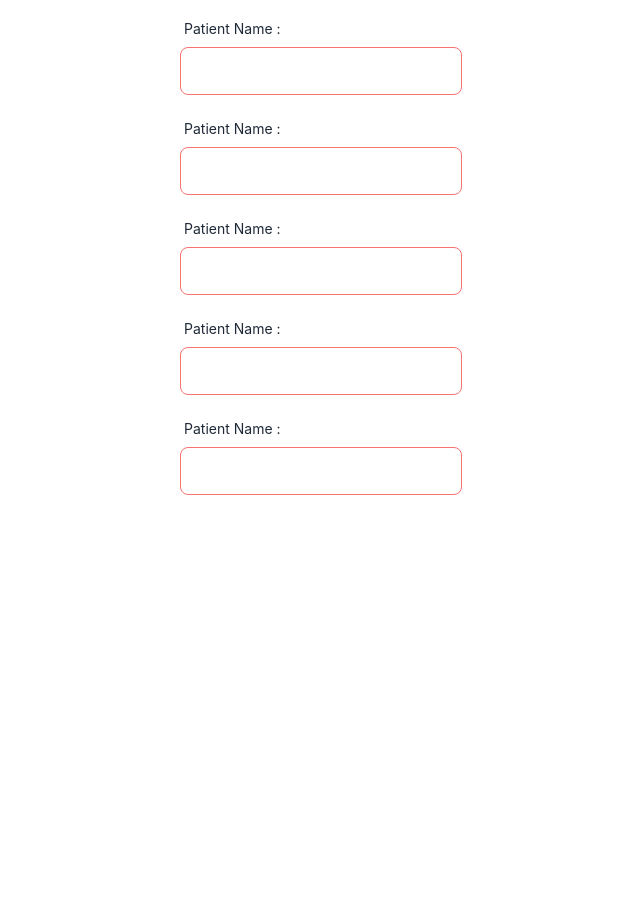
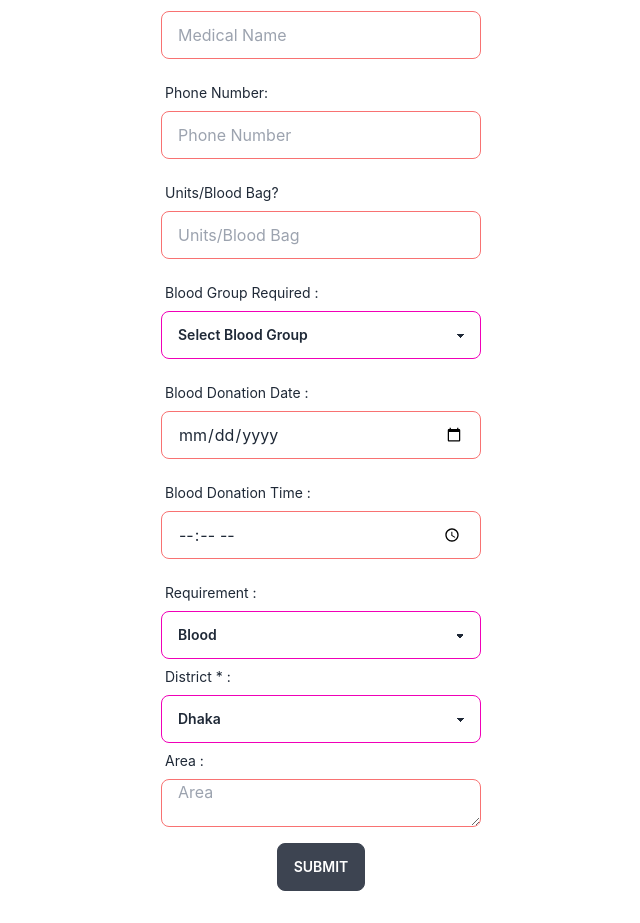
Before and after one commit to tayefulislam/blood-donation, a React (Create React App) app: page / in a window 1280 px wide. Shown: the part 255-1178 px from the top of the page, without its empty margins (319-959 px from the left). Before the commit the page ends 800 px from the top, so only its background shows below. Built offline with nearby package versions, Linux system fonts and the light colour scheme.

Commit message:
Make Request Form completed

```diff
--- a/package.json
+++ b/package.json
@@ -7,8 +7,10 @@
     "@testing-library/react": "^13.3.0",
     "@testing-library/user-event": "^13.5.0",
     "daisyui": "^2.15.2",
+    "date-fns": "^2.28.0",
     "firebase": "^9.8.2",
     "react": "^18.1.0",
+    "react-day-picker": "^8.0.5",
     "react-dom": "^18.1.0",
     "react-firebase-hooks": "^5.0.3",
     "react-hook-form": "^7.31.3",
--- a/src/Pages/User/MakeBloodRequest/MakeBloodRequest.js
+++ b/src/Pages/User/MakeBloodRequest/MakeBloodRequest.js
@@ -2,9 +2,14 @@ import React from 'react';
 
 const MakeBloodRequest = () => {
     return (
-        <div className=''>
+        <div className='flex justify-center items-center'>
 
-            <div className=' flex justify-center items-center w-full'>
+            <div className='card w-96'>
+
+                <h1 className='text-center text-2xl font-bold'>Make Blood Request</h1>
+
+                <div className='card-body'>
+
 
                     <form >
 
@@ -13,76 +18,137 @@ const MakeBloodRequest = () => {
                                 <span class="label-text">Patient Name :</span>
 
                             </label>
-                        <input type="text" placeholder="" name='patient' class="input input-bordered input-error w-full max-w-xs" />
+                            <input type="text" placeholder="Patient Name" name='patient' class="input input-bordered input-error w-full max-w-xs" />
                             <label class="label">
 
                             </label>
                         </div>
                         <div class="form-control w-full max-w-xs">
                             <label class="label">
-                            <span class="label-text">Patient Name :</span>
+                                <span class="label-text">Medical Name:</span>
 
                             </label>
-                        <input type="text" placeholder="" name='patient' class="input input-bordered input-error w-full max-w-xs" />
+                            <input type="text" placeholder="Medical Name" name='medical' class="input input-bordered input-error w-full max-w-xs" />
                             <label class="label">
 
                             </label>
                         </div>
                         <div class="form-control w-full max-w-xs">
                             <label class="label">
-                            <span class="label-text">Patient Name :</span>
+                                <span class="label-text">Phone Number:</span>
 
                             </label>
-                        <input type="text" placeholder="" name='patient' class="input input-bordered input-error w-full max-w-xs" />
+                            <input type="number" placeholder="Phone Number" name='number' class="input input-bordered input-error w-full max-w-xs" />
                             <label class="label">
 
                             </label>
                         </div>
                         <div class="form-control w-full max-w-xs">
                             <label class="label">
-                            <span class="label-text">Patient Name :</span>
+                                <span class="label-text">Units/Blood Bag?</span>
 
                             </label>
-                        <input type="text" placeholder="" name='patient' class="input input-bordered input-error w-full max-w-xs" />
+                            <input type="text" placeholder="Units/Blood Bag" name='unit' class="input input-bordered input-error w-full max-w-xs" />
                             <label class="label">
 
                             </label>
                         </div>
                         <div class="form-control w-full max-w-xs">
                             <label class="label">
-                            <span class="label-text">Patient Name :</span>
+                                <span class="label-text">Blood Group Required :</span>
 
                             </label>
-                        <input type="text" placeholder="" name='patient' class="input input-bordered input-error w-full max-w-xs" />
+
+                            <select name='group' class="select select-secondary w-full max-w-xs">
+                                <option disabled selected>Select Blood Group</option>
+                                <option value='A+'>A+ (A POSITIVE)</option>
+                                <option value='A-'>A- (A NEGATIVE)</option>
+                                <option value='B+'>B+ (B POSITIVE)</option>
+                                <option value='B-'>B- (B NEGATIVE)</option>
+
+                                <option value='AB+'>AB+ (AB POSITIVE)</option>
+                                <option value='AB-'>AB- (AB NEGATIVE)</option>
+                                <option value='O+'>O+ (O POSITIVE)</option>
+                                <option value='O-'>O- (O NEGATIVE)</option>
+
+                            </select>
+
                             <label class="label">
 
                             </label>
                         </div>
                         <div class="form-control w-full max-w-xs">
                             <label class="label">
-                            <span class="label-text">Patient Name :</span>
+                                <span class="label-text">Blood Donation Date :</span>
 
                             </label>
-                        <input type="text" placeholder="" name='patient' class="input input-bordered input-error w-full max-w-xs" />
+                            <input type="date" placeholder="Blood Donation Date " name='date' class="input input-bordered input-error w-full max-w-xs" />
                             <label class="label">
 
                             </label>
                         </div>
                         <div class="form-control w-full max-w-xs">
                             <label class="label">
-                            <span class="label-text">Patient Name :</span>
+                                <span class="label-text">Blood Donation Time :</span>
 
                             </label>
-                        <input type="text" placeholder="" name='patient' class="input input-bordered input-error w-full max-w-xs" />
+                            <input type="time" placeholder="Blood Donation Time" name='time' class="input input-bordered input-error w-full max-w-xs" />
                             <label class="label">
 
                             </label>
+                        </div>
+                        <div class="form-control w-full max-w-xs">
+                            <label class="label">
+                                <span class="label-text">Requirement :</span>
+
+                            </label>
+                            <select name='group' class="select select-secondary w-full max-w-xs">
+
+                                <option value='blood'>Blood</option>
+                                <option value='platelets'>Platelets</option>
+                                <option value='plasma'>Plasma</option>
+
+
+                            </select>
+
+
+                        </div>
+                        <div class="form-control w-full max-w-xs">
+                            <label class="label">
+                                <span class="label-text">District * :</span>
+
+                            </label>
+
+
+                            <select name='group' class="select select-secondary w-full max-w-xs">
+
+                                <option value='Dhaka'>Dhaka</option>
+                                <option value='Brahmanbaria'>Brahmanbaria</option>
+
+
+
+                            </select>
+                        </div>
+                        <div class="form-control w-full max-w-xs">
+                            <label class="label">
+                                <span class="label-text">Area :</span>
+
+                            </label>
+                            <textarea type="text" placeholder="Area" name='area' class="input input-bordered input-error w-full max-w-xs" />
+                            <label class="label">
+
+                            </label>
+                        </div>
+
+                        <div className='flex justify-center items-center'>
+                            <input className='btn' type="button" value="Submit" />
                         </div>
 
 
 
                     </form>
 
+                </div>
 
 
             </div>
```
Also changed, not shown: 1 other file (tests, documents, lock files or other folders). Lines whose indentation alone changed are shown as unchanged.
